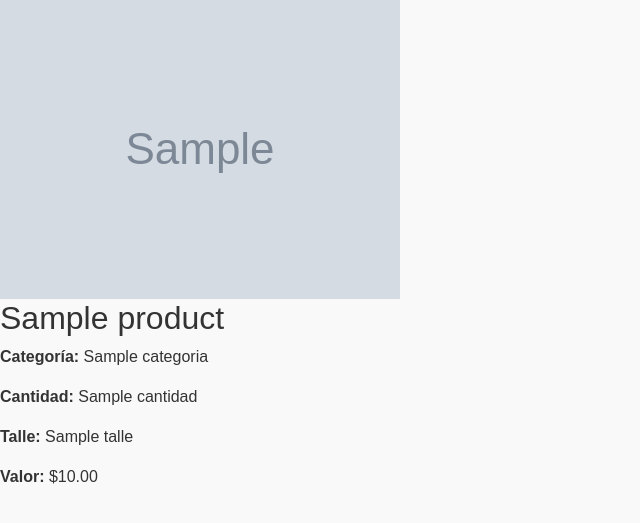
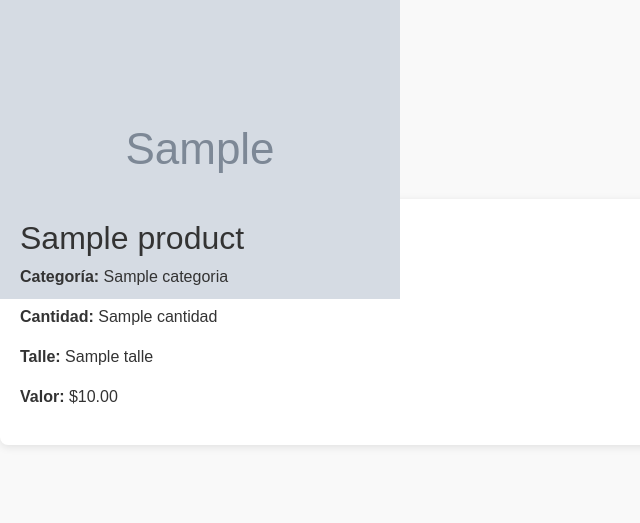
Before and after one commit to josesoco08/TPE_Web2, a PHP site: template tpe-web-2/Template/product/product_detail.phtml in a window 1280 px wide. Shown: the part 242-765 px from the top of the page, without its empty margins (0-640 px from the left). Run offline with PHP 8.4, Linux system fonts and the light colour scheme; the template is opened without the code that fills it: most values are stand-ins (such as "Sample title", 1, 10 or a date in 2020); grey boxes marked "Sample" are stand-in pictures; some libraries are stand-ins or nearby versions.

Commit message:
Add files via upload
segunda entrega terminada

```diff
--- a/tpe-web-2/Template/product/product_detail.phtml
+++ b/tpe-web-2/Template/product/product_detail.phtml
@@ -2,12 +2,13 @@
 <h1>Detalle del Producto</h1>
 <a href='router.php?action=home' class="btn btn-secondary">Volver</a>
 
-<div class="product-details">
-    <div class="product-image">
-        <img src="<?= htmlspecialchars($product->imagen_url) ?>" alt="<?= htmlspecialchars($product->Nombre_producto) ?>" class="img-fluid">
-    </div>
+<div class="product-list">
+<div class="product-image" style="width: 100%; height:200px;">
+    <img src="<?= htmlspecialchars($product->imagen) ?>" alt="<?= htmlspecialchars($product->Nombre_producto) ?>">
+</div>
 
-    <div class="product-info">
+
+    <div class="product-item">
         <h2><?= htmlspecialchars($product->Nombre_producto) ?></h2>
         <p><strong>Categoría:</strong> <?= htmlspecialchars($product->categoria) ?></p>
         <p><strong>Cantidad:</strong> <?= htmlspecialchars($product->cantidad) ?></p>
--- a/tpe-web-2/css/style.css
+++ b/tpe-web-2/css/style.css
@@ -111,17 +111,6 @@ body {
     transform: translateY(-2px);
 }
 
-.product-list {
-    max-width: 800px;
-    margin: 0 auto;
-    padding: 0 20px;
-}
-
-.product-list ul {
-    list-style-type: none;
-    padding: 0;
-}
-
 .product-item {
     background-color: white;
     border-radius: 8px;
--- /dev/null
+++ b/tpe-web-2/index.php
@@ -0,0 +1,3 @@
+<?php
+header('Location: router.php? action=home');
+?>
```
Also changed, not shown: tpe-web-2/app/controllers/productController.php (line endings or trailing spaces), tpe-web-2/img/descarga (25).jpeg (added), tpe-web-2/img/descarga (26).jpeg (added).
